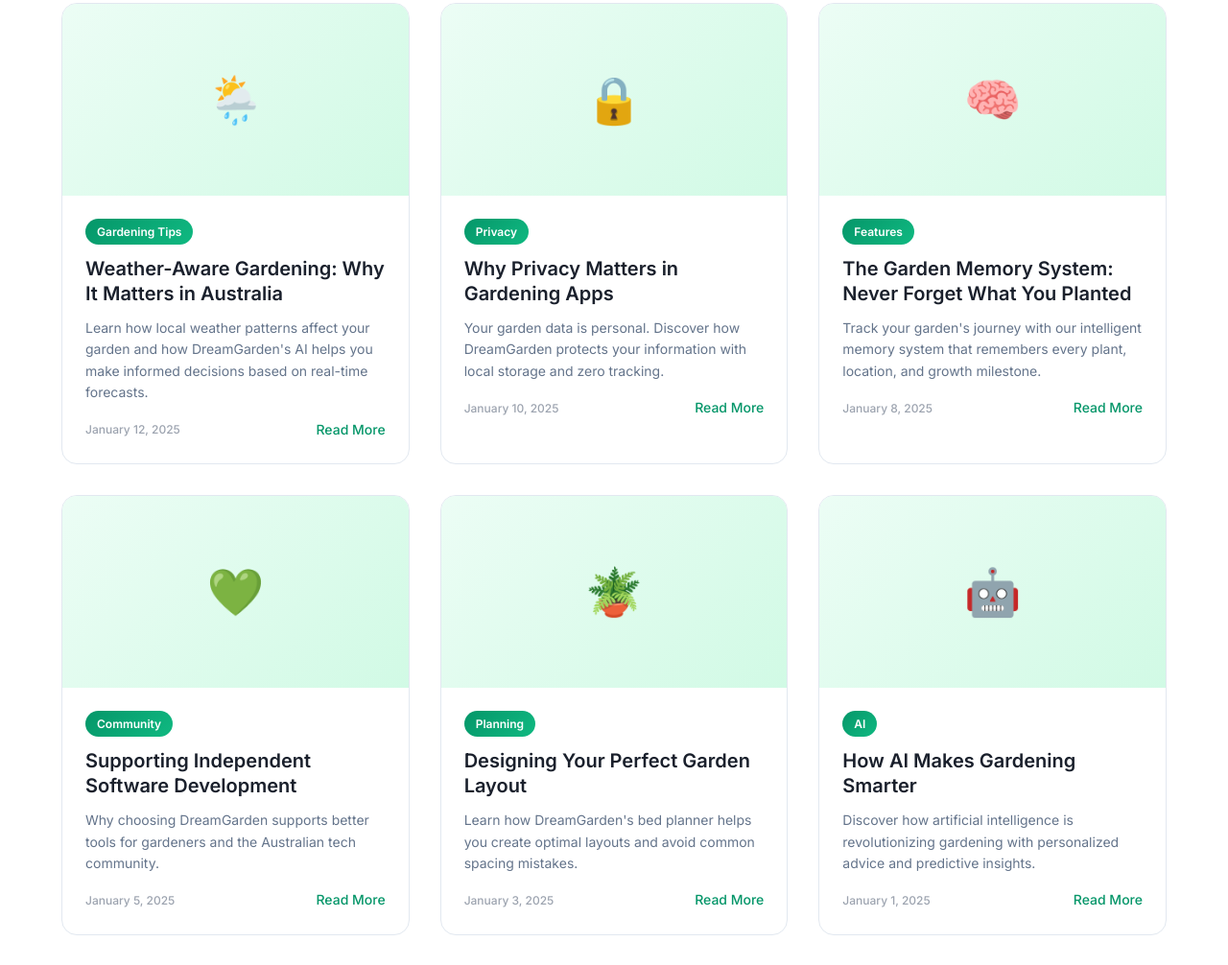
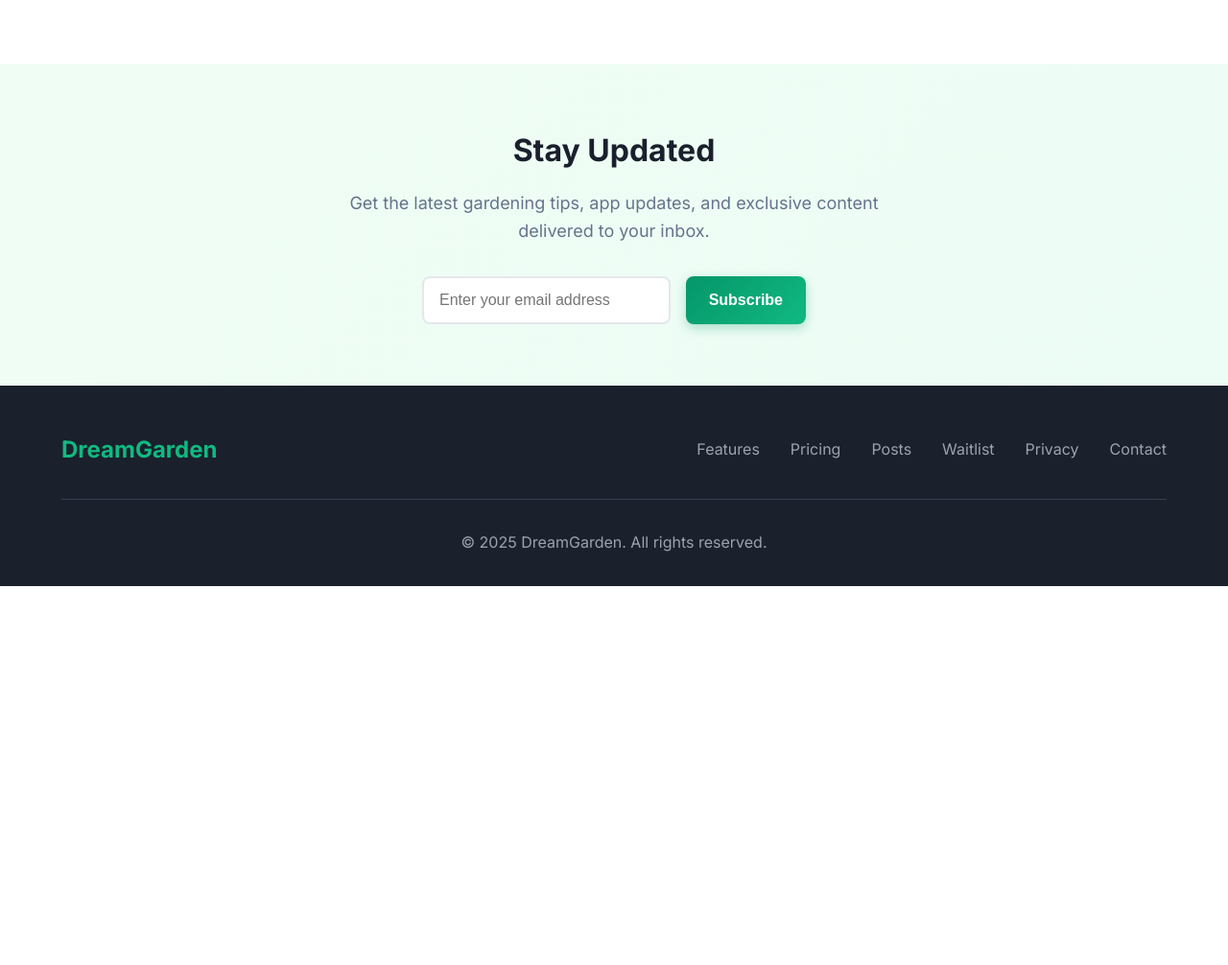
Before and after one commit to RunningOnChocolateMilk/DreamGardenSite, a plain HTML site: page posts.html in a window 1280 px wide. Shown: the part 834-1840 px from the top of the page at 96% size. After the commit the page ends 1445 px from the top, so only its background shows below. Drawn offline with Linux system fonts and the light colour scheme.

Commit message:
Update posts.html

```diff
--- a/posts.html
+++ b/posts.html
@@ -489,83 +489,7 @@
 
             <!-- Regular Posts Grid -->
             <div class="posts-grid">
-                <article class="post-card">
-                    <div class="post-image">🌦️</div>
-                    <div class="post-content">
-                        <div class="post-category">Gardening Tips</div>
-                        <h3 class="post-title">Weather-Aware Gardening: Why It Matters in Australia</h3>
-                        <p class="post-excerpt">Learn how local weather patterns affect your garden and how DreamGarden's AI helps you make informed decisions based on real-time forecasts.</p>
-                        <div class="post-meta">
-                            <span class="post-date">January 12, 2025</span>
-                            <a href="#" class="read-more">Read More</a>
-                        </div>
-                    </div>
-                </article>
-
-                <article class="post-card">
-                    <div class="post-image">🔒</div>
-                    <div class="post-content">
-                        <div class="post-category">Privacy</div>
-                        <h3 class="post-title">Why Privacy Matters in Gardening Apps</h3>
-                        <p class="post-excerpt">Your garden data is personal. Discover how DreamGarden protects your information with local storage and zero tracking.</p>
-                        <div class="post-meta">
-                            <span class="post-date">January 10, 2025</span>
-                            <a href="#" class="read-more">Read More</a>
-                        </div>
-                    </div>
-                </article>
-
-                <article class="post-card">
-                    <div class="post-image">🧠</div>
-                    <div class="post-content">
-                        <div class="post-category">Features</div>
-                        <h3 class="post-title">The Garden Memory System: Never Forget What You Planted</h3>
-                        <p class="post-excerpt">Track your garden's journey with our intelligent memory system that remembers every plant, location, and growth milestone.</p>
-                        <div class="post-meta">
-                            <span class="post-date">January 8, 2025</span>
-                            <a href="#" class="read-more">Read More</a>
-                        </div>
-                    </div>
-                </article>
-
-                <article class="post-card">
-                    <div class="post-image">💚</div>
-                    <div class="post-content">
-                        <div class="post-category">Community</div>
-                        <h3 class="post-title">Supporting Independent Software Development</h3>
-                        <p class="post-excerpt">Why choosing DreamGarden supports better tools for gardeners and the Australian tech community.</p>
-                        <div class="post-meta">
-                            <span class="post-date">January 5, 2025</span>
-                            <a href="#" class="read-more">Read More</a>
-                        </div>
-                    </div>
-                </article>
-
-                <article class="post-card">
-                    <div class="post-image">🪴</div>
-                    <div class="post-content">
-                        <div class="post-category">Planning</div>
-                        <h3 class="post-title">Designing Your Perfect Garden Layout</h3>
-                        <p class="post-excerpt">Learn how DreamGarden's bed planner helps you create optimal layouts and avoid common spacing mistakes.</p>
-                        <div class="post-meta">
-                            <span class="post-date">January 3, 2025</span>
-                            <a href="#" class="read-more">Read More</a>
-                        </div>
-                    </div>
-                </article>
-
-                <article class="post-card">
-                    <div class="post-image">🤖</div>
-                    <div class="post-content">
-                        <div class="post-category">AI</div>
-                        <h3 class="post-title">How AI Makes Gardening Smarter</h3>
-                        <p class="post-excerpt">Discover how artificial intelligence is revolutionizing gardening with personalized advice and predictive insights.</p>
-                        <div class="post-meta">
-                            <span class="post-date">January 1, 2025</span>
-                            <a href="#" class="read-more">Read More</a>
-                        </div>
-                    </div>
-                </article>
+                <!-- Add your blog posts here -->
             </div>
         </div>
     </section>
```
